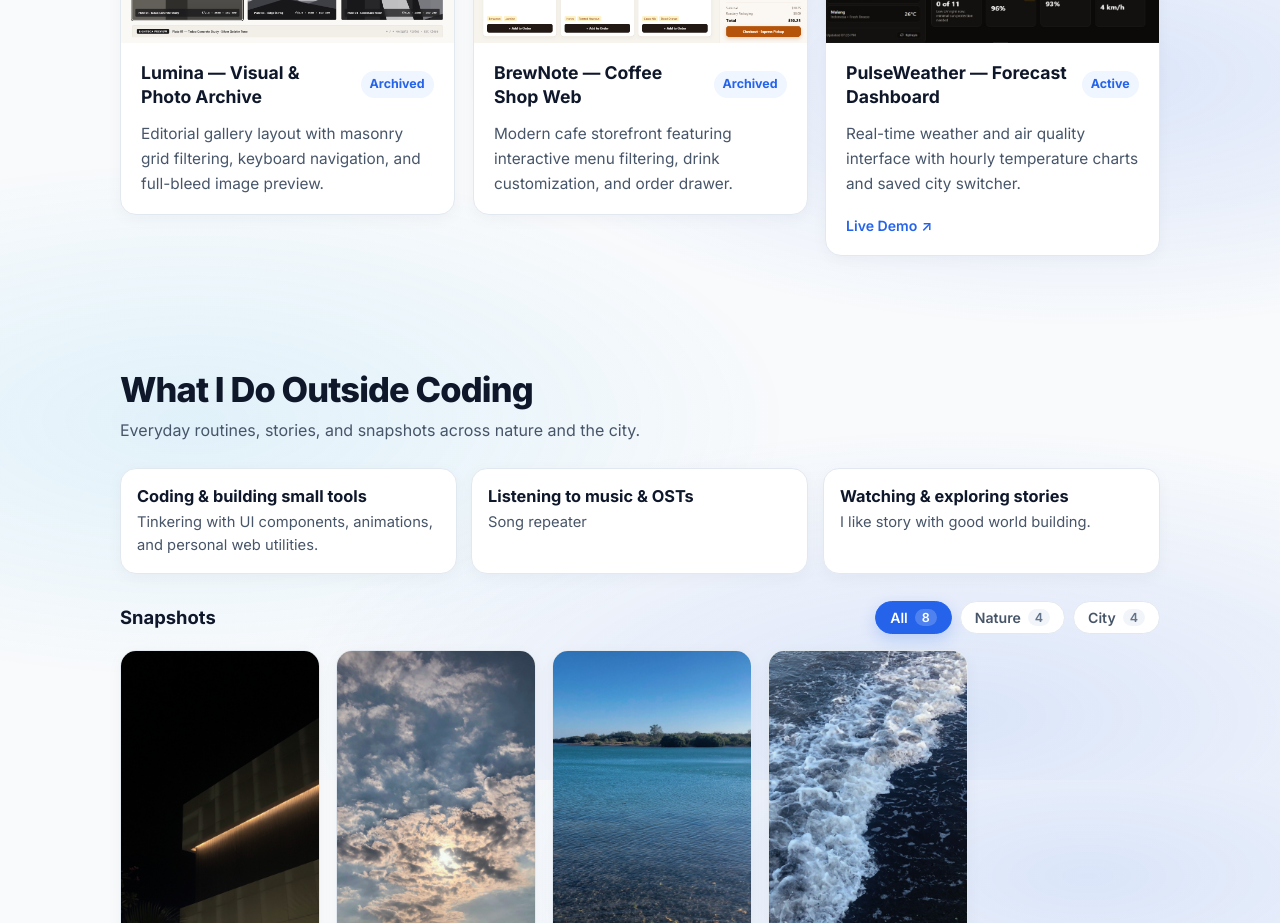
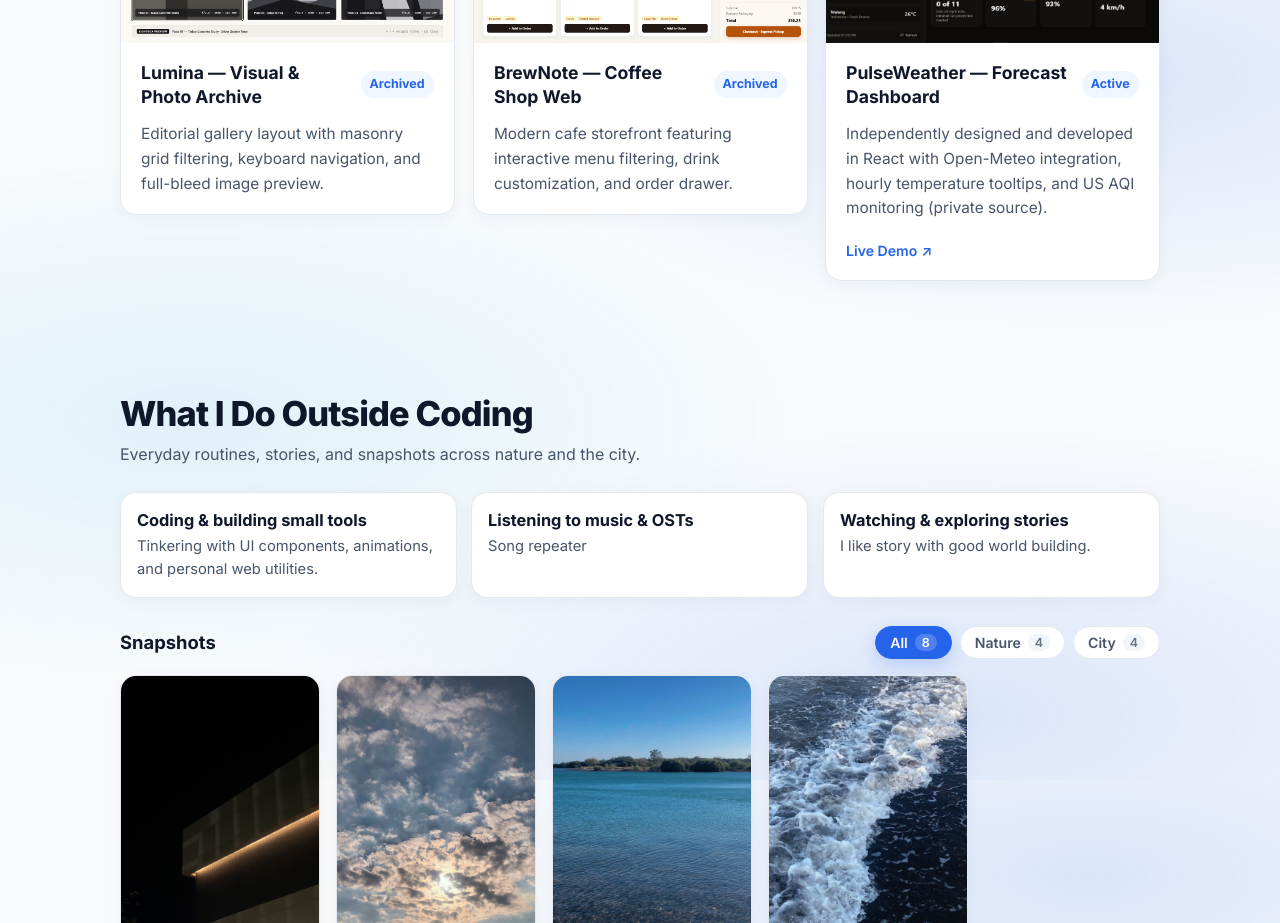
Before and after one commit to Shinnlostfeeling/profile, a React (Vite) app: page / in a window 1280 px wide. Shown: the part 2420-3343 px from the top of the page. Built offline with nearby package versions, Linux system fonts and the light colour scheme.

Commit message:
chore: update PulseWeather description in portfolio profile

```diff
--- a/src/data/profile.ts
+++ b/src/data/profile.ts
@@ -155,7 +155,7 @@ export const profile: Profile = {
       title: "PulseWeather — Forecast Dashboard",
       status: "active",
       description:
-        "Real-time weather and air quality interface with hourly temperature charts and saved city switcher.",
+        "Independently designed and developed in React with Open-Meteo integration, hourly temperature tooltips, and US AQI monitoring (private source).",
       image: "projects/pulseweather.png",
       url: "https://pulse-weather-chi.vercel.app/",
       urlLabel: "Live Demo",
```
